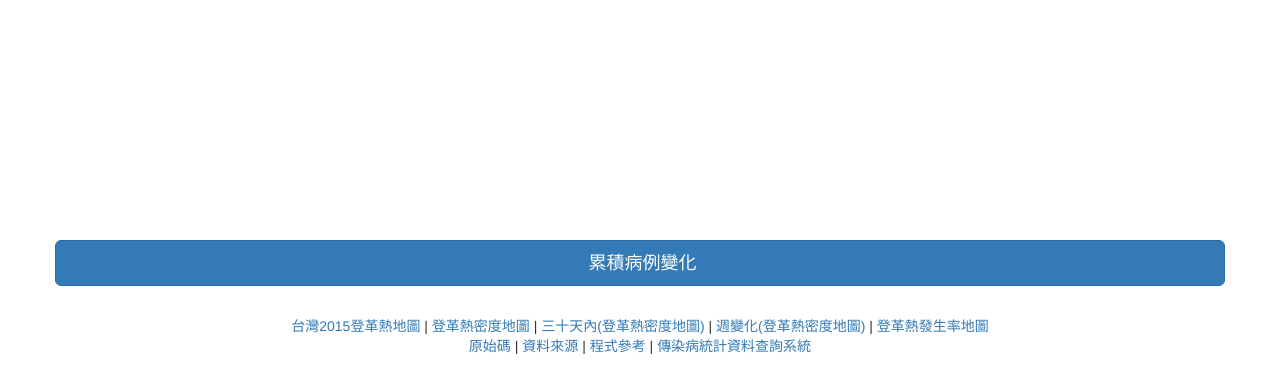
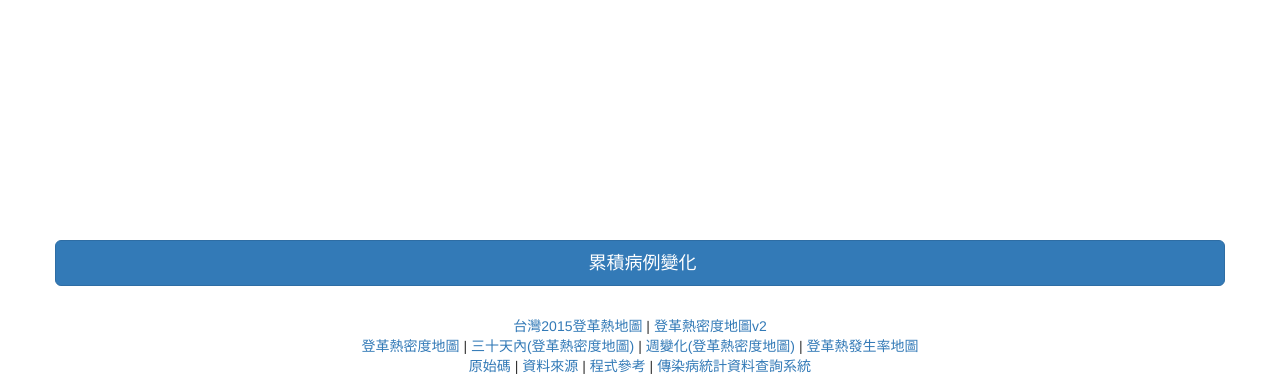
Before and after one commit to happychang/fever7change, a plain HTML site: page index.html in a window 1280 px wide. Shown: the part 502-878 px from the top of the page. Drawn offline with nearby package versions, Linux system fonts and the light colour scheme; some packages are replaced by stand-ins of ours; no server answers.

Commit message:
v1.5
update link

```diff
--- a/index.html
+++ b/index.html
@@ -1,7 +1,7 @@
 <!DOCTYPE html>
 <html>
     <head>
-        <title>週變化(登革熱密度地圖) v1.4</title>
+        <title>週變化(登革熱密度地圖) v1.5</title>
         <meta name="viewport" content="initial-scale=1.0, user-scalable=no">
         <meta charset="utf-8">
         <meta property="og:title" content="週變化(登革熱密度地圖)">
@@ -114,6 +114,9 @@
             <div id="listNoneCunli"></div>
             <div style="text-align: center;">
 		<a href="http://kiang.github.io/TainanDengueMap/taiwan/">台灣2015登革熱地圖</a> |
+                <a href="http://happychang.github.io/fever2/">登革熱密度地圖v2</a>
+            </div>
+            <div style="text-align: center;">
                 <a href="http://happychang.github.io/fever/">登革熱密度地圖</a> |
                 <a href="http://happychang.github.io/fever30/">三十天內(登革熱密度地圖)</a> |
                 <a href="http://happychang.github.io/fever7change/">週變化(登革熱密度地圖)</a> |
```
